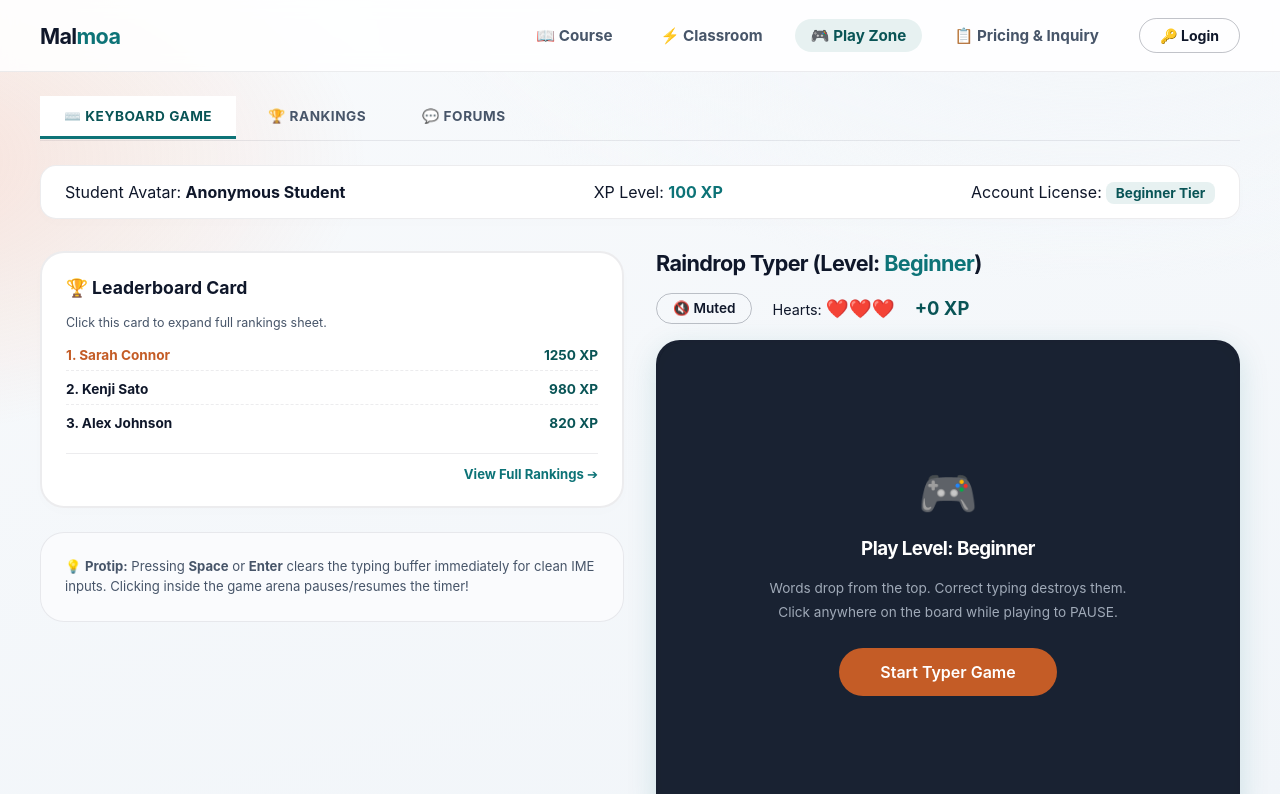
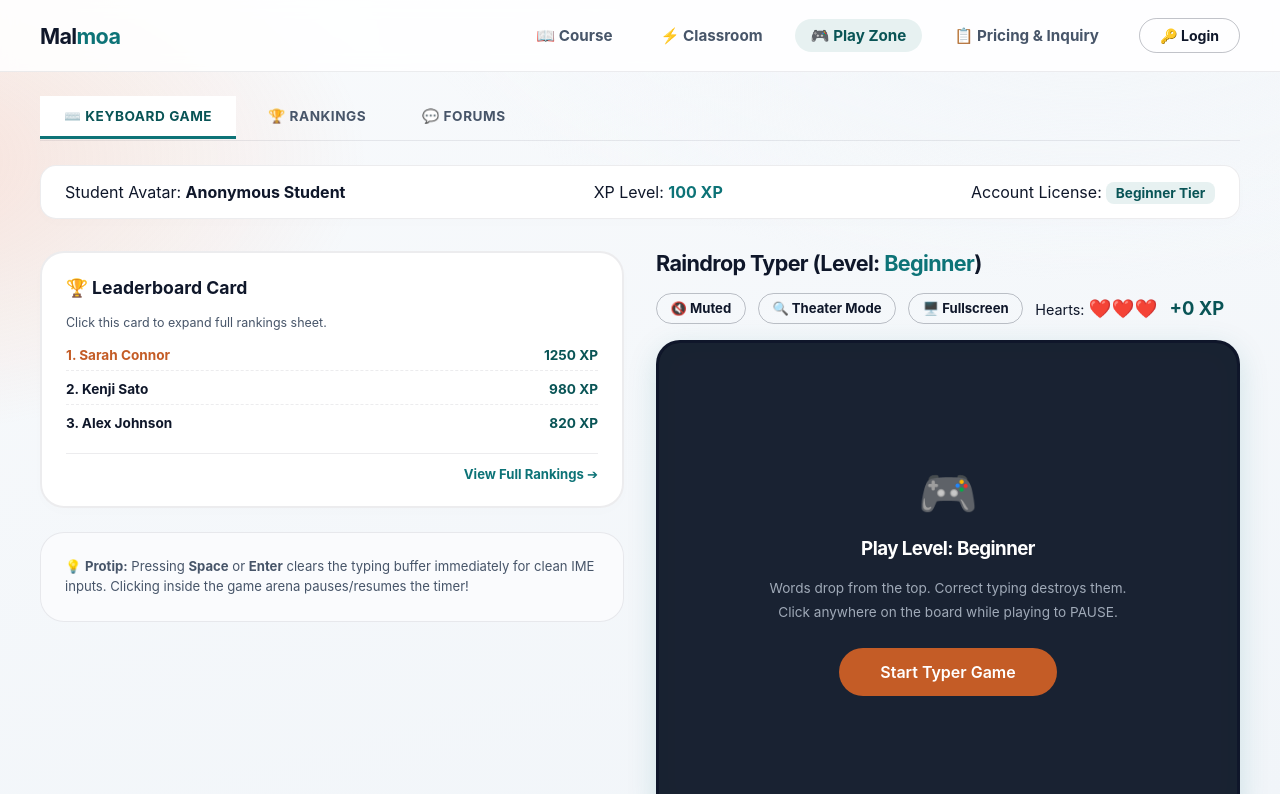
Before and after one commit to leadmeta/malmoa, a React (Vite) app: page /play-hub in a window 1280 px wide. Shown: the top 794 px of the page. Built offline with nearby package versions, Linux system fonts and the light colour scheme.

Commit message:
Feat: Add Theater Mode (Large Screen) and HTML5 Fullscreen API support to typing game

```diff
--- a/src/pages/PlayHubPage.tsx
+++ b/src/pages/PlayHubPage.tsx
@@ -180,6 +180,10 @@ export function PlayHubPage() {
   const [typedInput, setTypedInput] = useState('')
   const inputRef = useRef<HTMLInputElement | null>(null)
 
+  // Game arena size & fullscreen triggers
+  const [isLargeSize, setIsLargeSize] = useState(false)
+  const arenaRef = useRef<HTMLDivElement | null>(null)
+
   const [gameScore, setGameScore] = useState(0)
   const [gameLives, setGameLives] = useState(3)
   const [difficulty, setDifficulty] = useState(1.5) // Velocity multiplier
@@ -187,6 +191,17 @@ export function PlayHubPage() {
   const spawnTimerRef = useRef<number | null>(null)
   const movementIntervalRef = useRef<number | null>(null)
   const nextWordId = useRef(0)
+
+  const toggleFullscreen = () => {
+    if (!arenaRef.current) return
+    if (!document.fullscreenElement) {
+      arenaRef.current.requestFullscreen().catch(() => {
+        alert('Fullscreen mode is not supported by your browser.')
+      })
+    } else {
+      document.exitFullscreen()
+    }
+  }
 
   const startGame = () => {
     setGamePlaying(true)
@@ -563,7 +578,6 @@ export function PlayHubPage() {
         {/* RIGHT COLUMN: MAIN COMPONENT DISPLAY */}
         <div style={{ flexGrow: 1 }}>
 
-          {/* --- SUB-TAB 1: TYPING GAME --- */}
           {activeTab === 'game' && (
             <div style={{ animation: 'rise 0.4s ease both' }}>
               <div style={{ display: 'flex', justifyContent: 'space-between', alignItems: 'center', marginBottom: '1rem', flexWrap: 'wrap', gap: '1rem' }}>
@@ -571,14 +585,30 @@ export function PlayHubPage() {
                   Raindrop Typer (Level: <span style={{ color: 'var(--teal)' }}>{userProfile.tier}</span>)
                 </h3>
 
-                <div style={{ display: 'flex', gap: '1.25rem', alignItems: 'center' }}>
+                <div style={{ display: 'flex', gap: '0.75rem', alignItems: 'center', flexWrap: 'wrap' }}>
                   <button
                     type="button"
                     className="btn btn-secondary"
-                    style={{ padding: '0.4rem 1rem', fontSize: '0.85rem' }}
+                    style={{ padding: '0.4rem 0.85rem', fontSize: '0.82rem', fontWeight: 'bold' }}
                     onClick={() => setIsMuted((m) => !m)}
                   >
                     <span>{isMuted ? '🔇 Muted' : '🔊 Sound ON'}</span>
+                  </button>
+                  <button
+                    type="button"
+                    className="btn btn-secondary"
+                    style={{ padding: '0.4rem 0.85rem', fontSize: '0.82rem', fontWeight: 'bold' }}
+                    onClick={() => setIsLargeSize((l) => !l)}
+                  >
+                    {isLargeSize ? '🔍 Normal Size' : '🔍 Theater Mode'}
+                  </button>
+                  <button
+                    type="button"
+                    className="btn btn-secondary"
+                    style={{ padding: '0.4rem 0.85rem', fontSize: '0.82rem', fontWeight: 'bold' }}
+                    onClick={toggleFullscreen}
+                  >
+                    🖥️ Fullscreen
                   </button>
                   <div style={{ fontSize: '0.9rem' }}>
                     Hearts: <span style={{ color: 'var(--ember)', fontSize: '1.15rem' }}>{'❤️'.repeat(gameLives) || '💀'}</span>
@@ -589,15 +619,18 @@ export function PlayHubPage() {
 
               {/* Game Canvas Arena - Click toggles Pause/Resume */}
               <div
-                className="game-arena"
+                ref={arenaRef}
+                className={`game-arena ${isLargeSize ? 'game-arena-large' : ''}`}
                 onClick={handleArenaClick}
                 style={{
-                  maxWidth: '800px',
-                  height: '480px',
+                  maxWidth: isLargeSize ? '100%' : '800px',
+                  height: isLargeSize ? '620px' : '480px',
                   margin: '0 auto',
                   position: 'relative',
                   cursor: gamePlaying ? 'pointer' : 'default',
-                  border: isPaused ? '3px solid var(--ember)' : '3px solid var(--line)'
+                  border: isPaused ? '3px solid var(--ember)' : '3px solid var(--line)',
+                  transition: 'all 0.3s cubic-bezier(0.16, 1, 0.3, 1)',
+                  background: '#0f172a'
                 }}
               >
                 {/* 1. START OVERLAY */}
```
